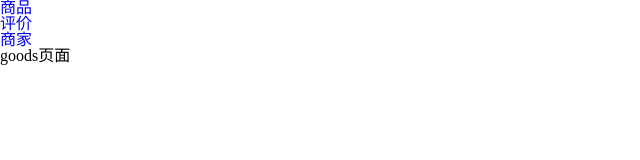
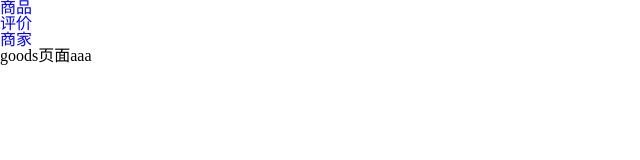
Before and after one commit to gao45158/myeleme, a Vue app: page /#/goods in a window 1280 px wide. Shown: the top 160 px of the page, without its empty margins (0-640 px from the left). Built offline with nearby package versions, Linux system fonts and the light colour scheme.

Commit message:
2017-12-13 commit goodsView.vue

```diff
--- a/src/components/goods/goodsView.vue
+++ b/src/components/goods/goodsView.vue
@@ -1,6 +1,6 @@
 <template>
   <div>
-      goods页面
+      goods页面aaa
   </div>
 </template>
 
```
